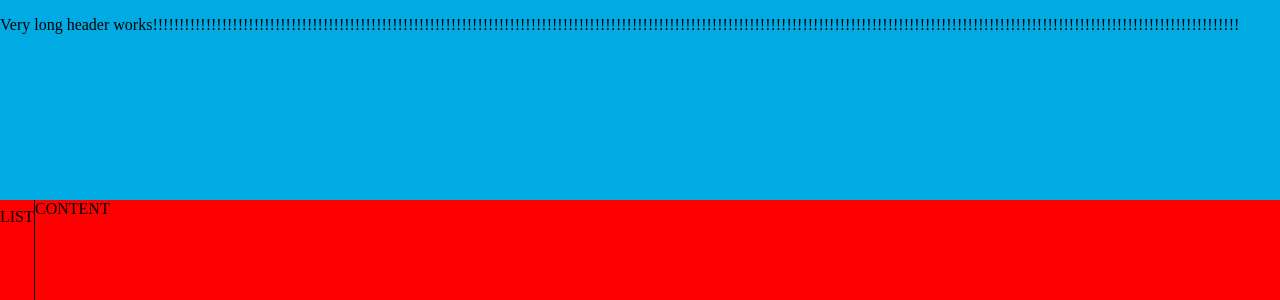
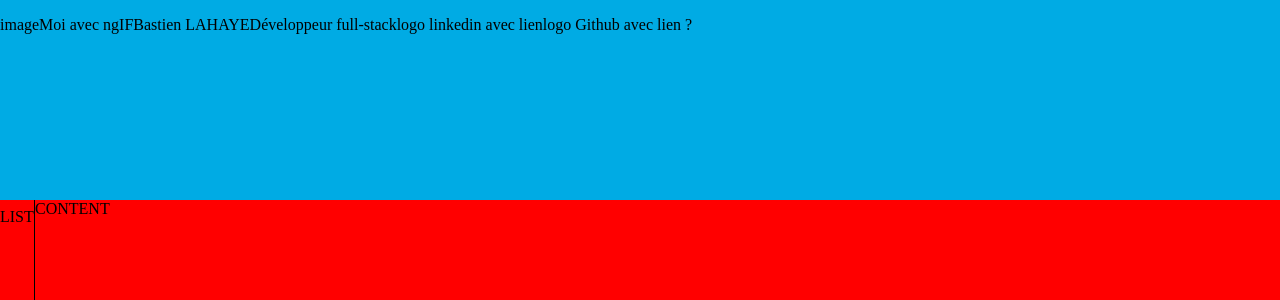
Before and after one commit to law-millenium/online-resume, an Angular app: page / in a window 1280 px wide. Shown: the top 300 px of the page. Built offline with nearby package versions, Linux system fonts and the light colour scheme.

Commit message:
feat(header): Describe content for header

```diff
--- a/src/app/header/header.component.html
+++ b/src/app/header/header.component.html
@@ -1,6 +1,7 @@
 <div class="banner">
-    <p>
-        Very long header
-        works!!!!!!!!!!!!!!!!!!!!!!!!!!!!!!!!!!!!!!!!!!!!!!!!!!!!!!!!!!!!!!!!!!!!!!!!!!!!!!!!!!!!!!!!!!!!!!!!!!!!!!!!!!!!!!!!!!!!!!!!!!!!!!!!!!!!!!!!!!!!!!!!!!!!!!!!!!!!!!!!!!!!!!!!!!!!!!!!!!!!!!!!!!!!!!!!!!!!!!!!!!!!
-    </p>
+    <p>imageMoi avec ngIF</p>
+    <p>Bastien LAHAYE</p>
+    <p>Développeur full-stack</p>
+    <p>logo linkedin avec lien</p>
+    <p>logo Github avec lien ?</p>
 </div>
```
